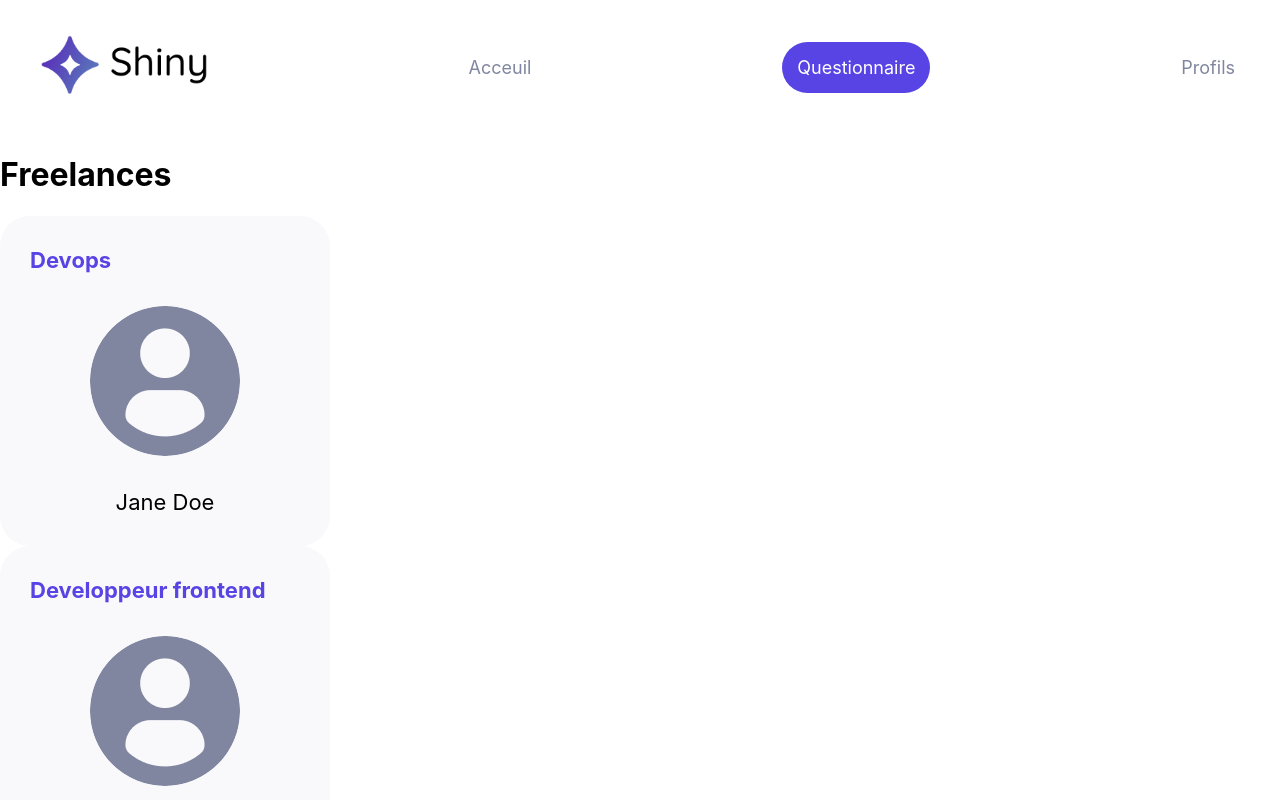
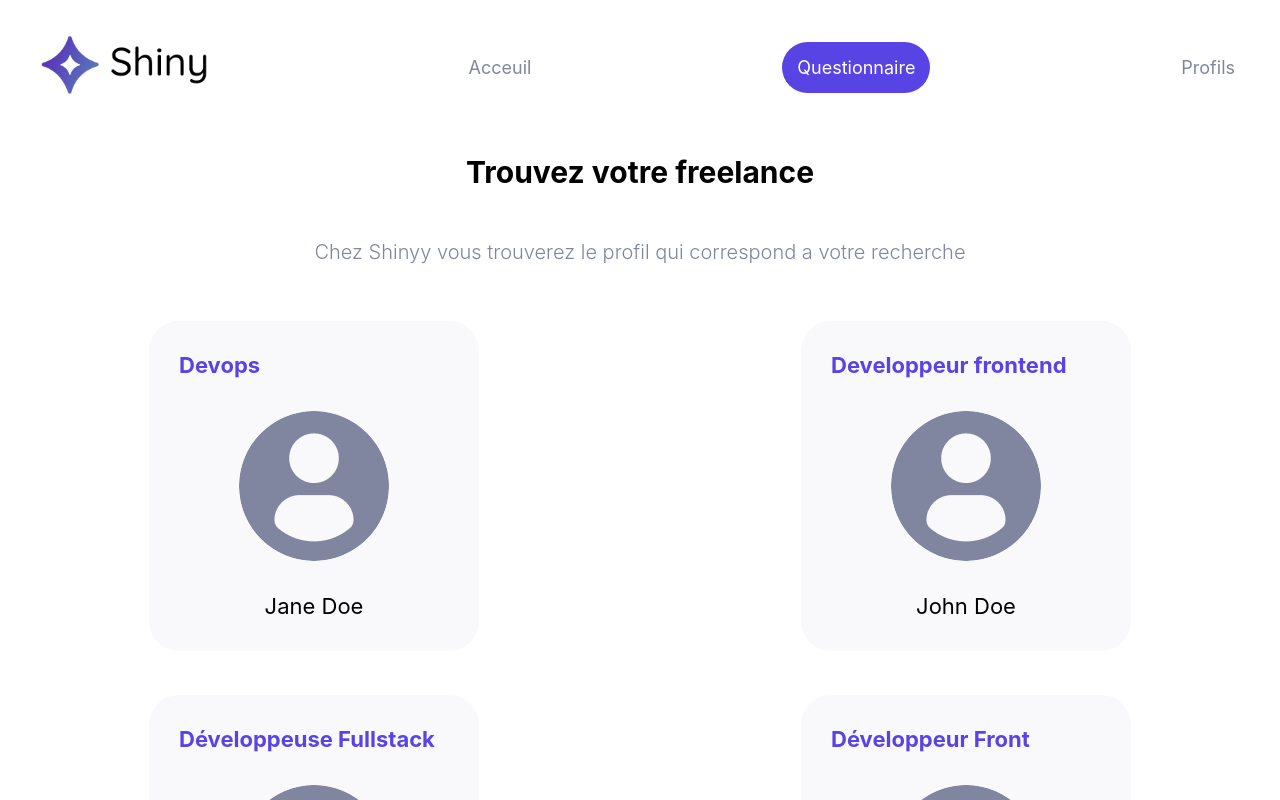
Before and after one commit to vegAs-RW/freelance-react-app, a React (Create React App) app in the folder freelance-app/: page /freelances in a window 1280 px wide. Shown: the top 800 px of the page. Built offline with nearby package versions, Linux system fonts and the light colour scheme.

Commit message:
add stylised component

```diff
--- a/freelance-app/src/pages/Freelances/index.jsx
+++ b/freelance-app/src/pages/Freelances/index.jsx
@@ -1,6 +1,8 @@
 import React from 'react';
+import styled from 'styled-components';
 import DefaultPicture from '../../assets/profile.png'
 import Card from '../../components/Card';
+import colors from '../../utils/style/colors';
 
 
 const freelanceProfiles = [
@@ -19,19 +21,51 @@ const freelanceProfiles = [
         jobTitle: 'Développeuse Fullstack',
         picture: DefaultPicture,
     },
+    {
+        name: 'Kevin Smith',
+        jobTitle: 'Développeur Front',
+        picture: DefaultPicture,
+    },
 ]
+
+const CardsContainer= styled.div`
+        display: grid;
+        gap: 24px;
+        grid-template-rows:350px 350px;
+        grid-template-columns:repeat(2, 1fr);
+        align-items: center;
+        justify-items: center;
+`
+
+const PageTitle = styled.h1 `
+    font-size: 30px;
+    color: black;
+    text-align: center;
+    padding-bottom: 30px;
+`
+
+const PageSubtitle = styled.h2`
+        font-size: 20px;
+        color: ${colors.secondary};
+        font-weight: 300;
+        text-align: center;
+        padding-bottom: 30px;
+`
 
 const Freelances = () => {
 
     return (
         <div>
-            <h1>Freelances</h1>
+            <PageTitle>Trouvez votre freelance</PageTitle>
+            <PageSubtitle>Chez Shinyy vous trouverez le profil qui correspond a votre recherche</PageSubtitle>
+            <CardsContainer>
             {freelanceProfiles.map((profil, index) => (
                 <Card key={`${profil.name}-${index}`}
                         label={profil.jobTitle}
                         title={profil.name}
                         />
             ))}
+            </CardsContainer>
         </div>
     );
 };
```
